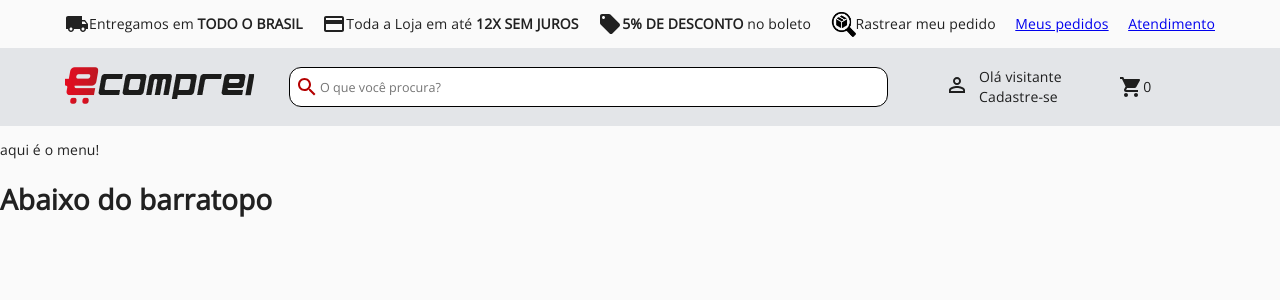
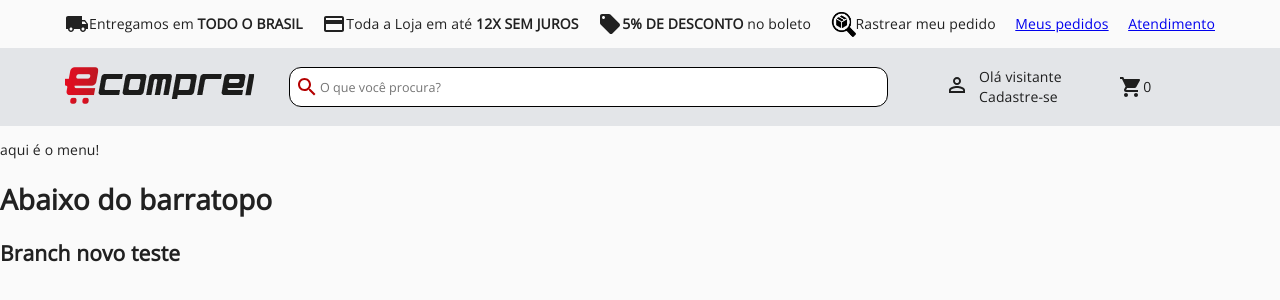
Before and after one commit to yuriioliveira/yuri-oliveira, a Next.js app: page /ecomprei in a window 1280 px wide. Shown: the top 300 px of the page. Built offline with nearby package versions, Linux system fonts and the light colour scheme; no server answers.

Commit message:
teste branch novoTeste

```diff
--- a/pages/ecomprei.js
+++ b/pages/ecomprei.js
@@ -5,6 +5,7 @@ function ecomprei(){
         <div>
             <BarraTopo/>
             <h1>Abaixo do barratopo</h1>
+            <h2>Branch novo teste</h2>
         </div>
     )
 }
```
